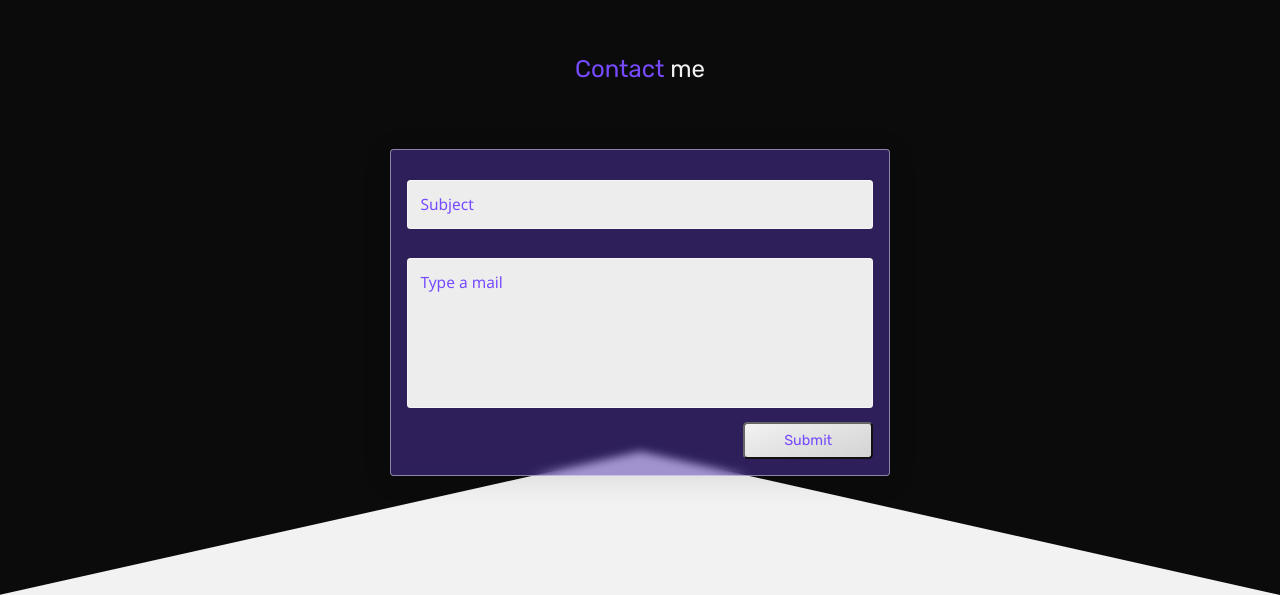
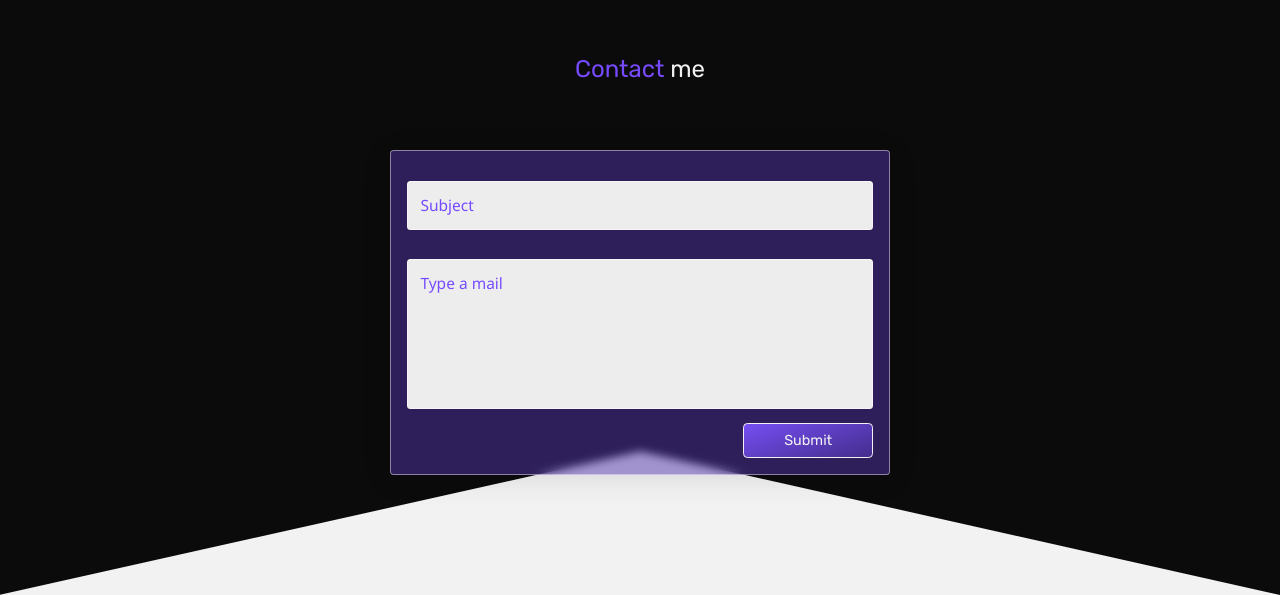
Before and after one commit to FedMG/fedmg-portfolio-v1, a React (Vite) app in the folder client/: page / in a window 1280 px wide. Shown: the part 2921-3516 px from the top of the page. Built offline with nearby package versions, Linux system fonts and the light colour scheme.

Commit message:
Update: contact button

```diff
--- a/client/src/styles/items/button.css
+++ b/client/src/styles/items/button.css
@@ -15,8 +15,7 @@
 /* individual styles */
 .contact-btn {
   font-size: 0.9em;
-  color: var(--secondary-color);
-  background-image: linear-gradient(160deg, #f2f2f2 0%, #d3d3d3 100%);
+  border: 1px solid #f2f2f2;
 }
 
 
@@ -110,14 +109,14 @@
 }
 
 
-.contact-btn:hover {
+/* .contact-btn:hover {
   color: var(--secondary-color);
   background-image: linear-gradient(160deg, #d3d3d3 0%, #b2b2b2 100%);
 }
 
 .contact-btn:active {
   background-image: linear-gradient(160deg, #fff 0%, #e9e9e9 100%);
-}
+} */
 
 /* queries */
 @media (min-width: 767.1px) and (max-width: 1023px) {
```
